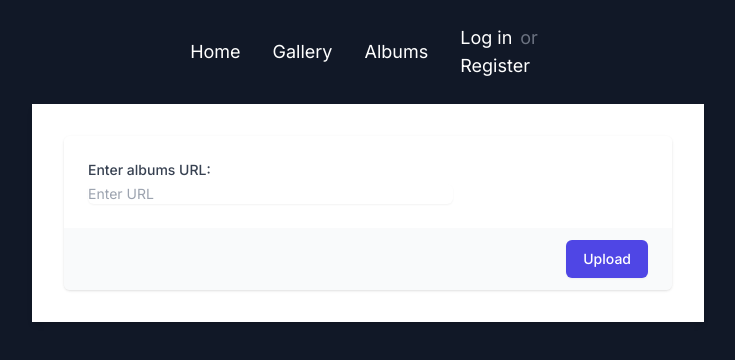
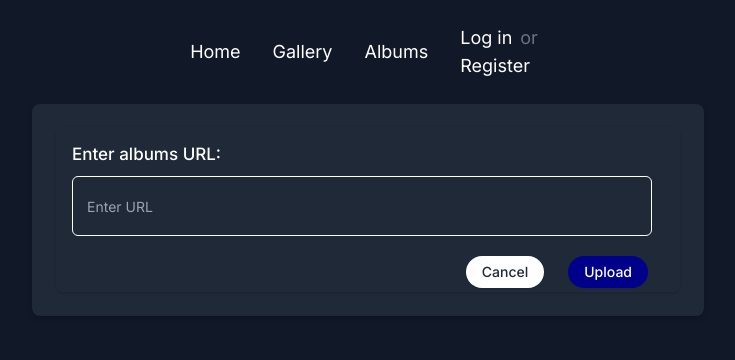
Before and after one commit to gdziewon/pixpursuit, a Next.js app in the folder frontend/: page /gallery/upload/galeria_pk in a window 1280 px wide. Shown: the top 360 px of the page, without its empty margins (272-1007 px from the left). Built offline with nearby package versions, Linux system fonts and the light colour scheme; no server answers.

Commit message:
Changes the uploading design from GaleryPK
    Frontend:
    -Upload design changed
    -fixed refresh after changing album name
    -fixed messages when refreshing the page

```diff
--- a/frontend/app/albums/add/[parentid]/page.js
+++ b/frontend/app/albums/add/[parentid]/page.js
@@ -1,6 +1,6 @@
 'use client'
 
-import React, { useState } from 'react';
+import React, { useState, useEffect } from 'react';
 import axios from 'axios';
 import Link from 'next/link';
 import { useSession } from "next-auth/react";
@@ -43,7 +43,7 @@ const AddAlbumForm = ({ params }) => {
 
             if (response.status === 200) {
                 window.location.href = `/albums/${parentAlbumId !== 'root' ? parentAlbumId : ""}`;
-                setSuccessMessage("Album created successfully");
+                localStorage.setItem('successMessage', "Album added successfully");
             } else {
                 setErrorMessage("Failed to create album");
             }
@@ -52,6 +52,14 @@ const AddAlbumForm = ({ params }) => {
             setErrorMessage("Failed to create album");
         }
     };
+
+    useEffect(() => {
+        const successMessage = localStorage.getItem('successMessage');
+        if (successMessage) {
+            setSuccessMessage(successMessage);
+            localStorage.removeItem('successMessage');
+        }
+    }, []);
 
     return (
         <section className="add-album-form">
--- a/frontend/app/gallery/upload/galeria_pk/page.js
+++ b/frontend/app/gallery/upload/galeria_pk/page.js
@@ -1,6 +1,6 @@
 "use client"
 
-import React, { useState } from 'react';
+import React, { useState, useEffect } from 'react';
 import axios from 'axios';
 import { useSession } from 'next-auth/react';
 import SuccessWindow from '@/utils/SuccessWindow';
@@ -11,6 +11,7 @@ export default function GaleriaPKUploadPage() {
     const { data: session } = useSession();
     const [successMessage, setSuccessMessage] = useState(null);
     const [errorMessage, setErrorMessage] = useState(null);
+
 
     const handleUpload = async (e) => {
         e.preventDefault();
@@ -40,31 +41,39 @@ export default function GaleriaPKUploadPage() {
         }
     };
 
+    const handleCancel = () => {
+        window.history.back();
+    };
+
     return (
-        <div className="container mx-auto max-w-md mx-auto shadow-md overflow-hidden md:max-w-2xl">
-            <div className="p-8 bg-white">
+        <div className="container mx-auto max-w-md shadow-md overflow-hidden md:max-w-2xl rounded-lg">
+            <div className="p-6 bg-gray-800">
                 <div className="mt-5 md:mt-0 md:col-span-2">
                     <form>
-                        <div className="shadow sm:rounded-md sm:overflow-hidden">
-                            <div className="px-4 py-5 bg-white sm:p-6">
+                        <div className="shadow sm:rounded-md  sm:overflow-hidden">
+                            <div className="px-4 py-4 bg-gray-800 sm:p-4">
                                 <div className="grid grid-cols-6 gap-6">
                                     <div className="col-span-6 sm:col-span-4">
-                                        <label htmlFor="url" className="block text-sm font-medium text-gray-700">Enter albums URL:</label>
-                                        <input type="text" name="url" id="url" style={{ color: 'black' }} value={url} onChange={(e) => setUrl(e.target.value)} className="mt-1 focus:ring-indigo-500 focus:border-indigo-500 block w-full shadow-sm sm:text-sm border-gray-300 rounded-md" placeholder="Enter URL" />
+                                        <label htmlFor="url" className="block text-sm font-medium text-white" style={{ fontSize: '17px' }}>Enter albums URL:</label>
+                                        <input type="text" name="url" id="url" style={{ color: 'white', border: '1px solid white', width: '580px', height: '60px', padding: '14px' }} value={url} onChange={(e) => setUrl(e.target.value)} className="mt-3 block w-full bg-gray-800 shadow-sm sm:text-sm border-white rounded-md" placeholder="Enter URL" />
                                     </div>
                                 </div>
                             </div>
-                            <div className="px-4 py-3 bg-gray-50 text-right sm:px-6">
+                            <div className="bg-gray-800 px-4 py-1 sm:px-6 sm:flex button-container">
+                                <button type="button" onClick={handleCancel}
+                                        className="mt-3 w-auto inline-flex rounded-full shadow-sm px-4 py-1.5 bg-white text-sm font-medium text-gray-800 hover:bg-gray-50 focus:outline-none focus:ring-2 focus:ring-offset-2 focus:ring-indigo-500 sm:mt-0 sm:text-sm mr-2 ml-4">
+                                    Cancel
+                                </button>
                                 <button type="button" onClick={handleUpload}
-                                        className="inline-flex justify-center py-2 px-4 border border-transparent shadow-sm text-sm font-medium rounded-md text-white bg-indigo-600 hover:bg-indigo-700 focus:outline-none focus:ring-2 focus:ring-offset-2 focus:ring-indigo-500">
+                                        className="mt-3 w-auto inline-flex rounded-full shadow-sm px-4 py-1.5 accept-button text-sm font-medium focus:outline-none focus:ring-2 focus:ring-offset-2 focus:ring-indigo-500 sm:mt-0 sm:text-sm mr-2 ml-4">
                                     Upload
                                 </button>
-
                             </div>
                         </div>
                     </form>
-                    {errorMessage && <ErrorWindow message={errorMessage} clearMessage={() => setErrorMessage(null)} />}
-                    {successMessage && <SuccessWindow message={successMessage} clearMessage={() => setSuccessMessage(null)} />}
+                    {errorMessage && <ErrorWindow message={errorMessage} clearMessage={() => setErrorMessage(null)}/>}
+                    {successMessage &&
+                        <SuccessWindow message={successMessage} clearMessage={() => setSuccessMessage(null)}/>}
                 </div>
             </div>
         </div>
--- a/frontend/utils/RenameModal.js
+++ b/frontend/utils/RenameModal.js
@@ -29,7 +29,7 @@ const RenameModal = ({ isOpen, onSubmit, onCancel, handleNameAlbumChange, albumN
                     <div className="absolute inset-0 bg-gray-500 opacity-75"></div>
                 </div>
                 <span className="hidden sm:inline-block sm:align-middle sm:h-screen" aria-hidden="true">&#8203;</span>
-                <div className="inline-block align-bottom bg-white rounded-lg text-left overflow-hidden shadow-xl transform transition-all sm:my-8 sm:align-middle sm:max-w-lg sm:w-full">
+                <div className="inline-block align-bottom bg-gray-800 rounded-lg text-left overflow-hidden shadow-xl transform transition-all sm:my-8 sm:align-middle sm:max-w-lg sm:w-full">
                     <div className="bg-gray-800 px-4 pt-5 pb-4 sm:p-6 sm:pb-4">
                         <div className="sm:flex sm:items-start">
                             <div className="mt-3 text-center sm:mt-0 sm:text-left">
```
Also changed, not shown: frontend/utils/ImageSelection.js (+12 -1 lines).
